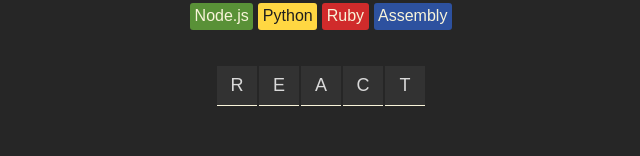
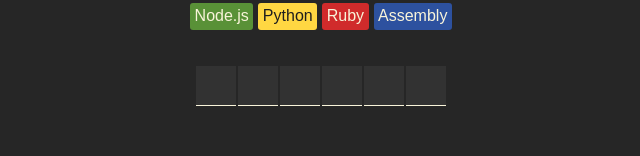
Before and after one commit to Prriiitttt/assembly-endgame, a React (Vite) app: page / in a window 1280 px wide. Shown: the part 254-410 px from the top of the page, without its empty margins (319-959 px from the left). Built offline with nearby package versions, Linux system fonts and the light colour scheme.

Commit message:
Add letter guessing functionality

```diff
--- a/src/App.jsx
+++ b/src/App.jsx
@@ -6,8 +6,8 @@
 
 export default function Hangman() {
   const alphabet = "abcdefghijklmnopqrstuvwxyz";
-  const [currentWord, setCurrentWord] = useState("react");
-  const [guessedLetters, setGuessedLetters] = useState("");
+  const [currentWord, setCurrentWord] = useState("python");
+  const [guessedLetters, setGuessedLetters] = useState([]);
 
   console.log(guessedLetters);
 
@@ -23,9 +23,10 @@
     );
   });
 
-  const letterElement = currentWord
-    .split("")
-    .map((letter, index) => <span key={index}>{letter.toUpperCase()}</span>);
+  const letterElement = currentWord.split("").map((letter, index) => {
+    const isGuessed = guessedLetters.includes(letter);
+    return <span key={index}>{isGuessed ? letter.toUpperCase() : ""}</span>;
+  });
 
   const keyboardElements = alphabet.split("").map((letter) => {
     const isGuessed = guessedLetters.includes(letter);
```
